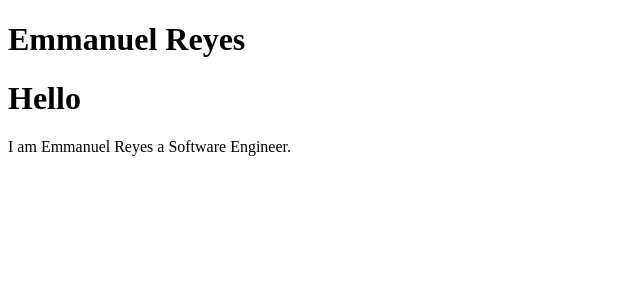
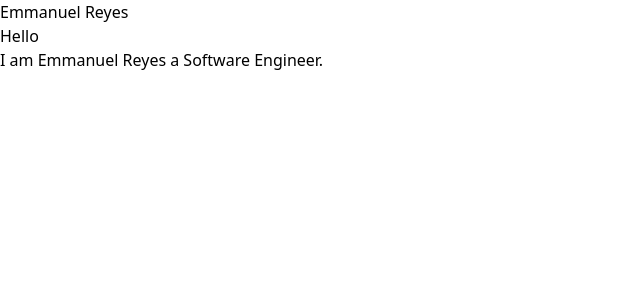
Before and after one commit to emmanuelreyes28/personal-webpage, a React (Create React App) app: page / in a window 1280 px wide. Shown: the top 300 px of the page, without its empty margins (0-640 px from the left). Built offline with nearby package versions, Linux system fonts and the light colour scheme.

Commit message:
Installed tailwind-css

```diff
--- a/package.json
+++ b/package.json
@@ -34,5 +34,8 @@
       "last 1 firefox version",
       "last 1 safari version"
     ]
+  },
+  "devDependencies": {
+    "tailwindcss": "^3.2.4"
   }
 }
--- /dev/null
+++ b/src/index.css
@@ -0,0 +1,3 @@
+@tailwind base;
+@tailwind components;
+@tailwind utilities;
--- a/src/index.js
+++ b/src/index.js
@@ -1,6 +1,7 @@
 import React from "react";
 import ReactDOM from "react-dom/client";
 import App from "./components/App";
+import "./index.css";
 
 const root = ReactDOM.createRoot(document.getElementById("root"));
 root.render(
--- /dev/null
+++ b/tailwind.config.js
@@ -0,0 +1,8 @@
+/** @type {import('tailwindcss').Config} */
+module.exports = {
+  content: ["./src/**/*.{js,jsx,ts,tsx}"],
+  theme: {
+    extend: {},
+  },
+  plugins: [],
+};
```
Also changed, not shown: 1 other file (tests, documents, lock files or other folders).
